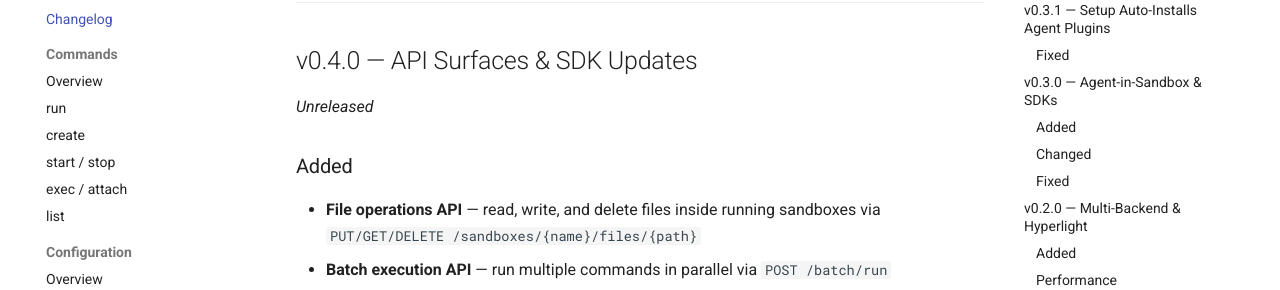
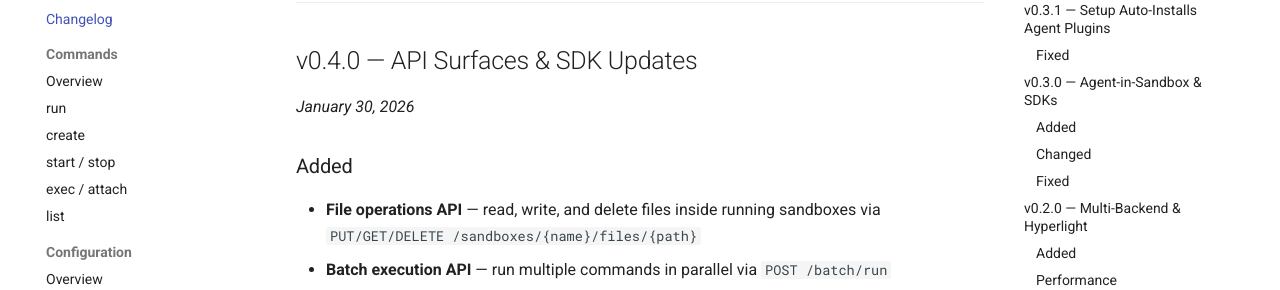
Before and after one commit to thrashr888/agentkernel, an MkDocs documentation site: the page built from docs/changelog.md, in a window 1280 px wide and 900 px high. Shown: the part 254-544 px from the top of the window. Built offline with MkDocs 1.6.1 and Material for MkDocs 9.7.7, drawn with Linux system fonts in a browser that asks for light colours; comment, search, counter and statistics services are not loaded.

Commit message:
release: v0.4.0
Co-Authored-By: Claude Opus 4.5 <noreply@anthropic.com>

```diff
--- a/docs/changelog.md
+++ b/docs/changelog.md
@@ -8,7 +8,7 @@ See [GitHub Releases](https://github.com/thrashr888/agentkernel/releases) for do
 
 ## v0.4.0 — API Surfaces & SDK Updates
 
-_Unreleased_
+_January 30, 2026_
 
 ### Added
 
```
